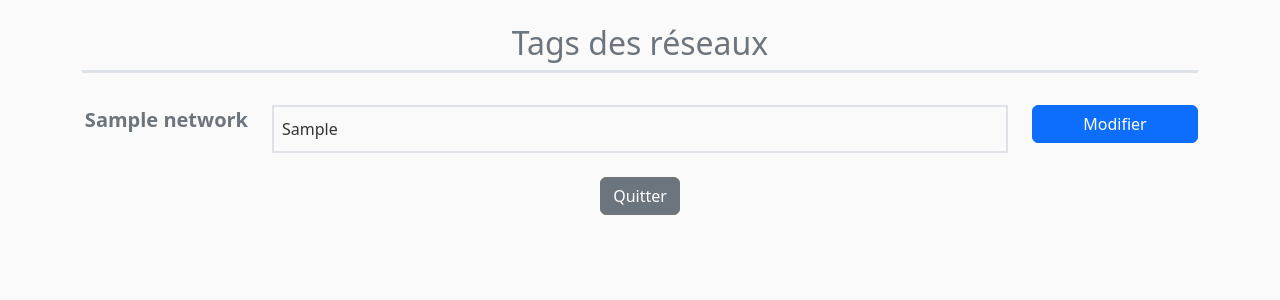
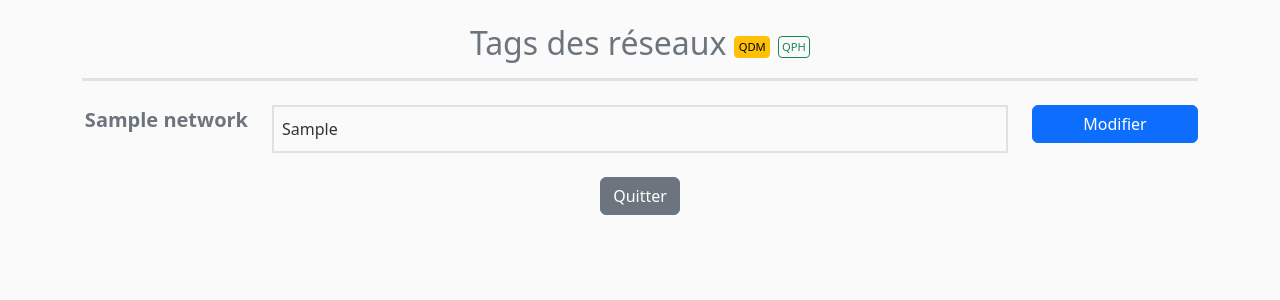
Before and after one commit to stephane-long/medpost, a Flask app: page /tags in a window 1280 px wide. Shown: the part 56-356 px from the top of the page. Run offline with Flask 3, Linux system fonts and the light colour scheme; a user stored in the database is signed in; tables that the repository leaves empty hold one stand-in row (values such as "Sample post").

Commit message:
Gestion des tags sur le QPH + minor updates

```diff
--- a/fetch_post/database.py
+++ b/fetch_post/database.py
@@ -42,7 +42,8 @@ class Networks(Base):
     __tablename__ = 'networks'
     id = Column(Integer, primary_key=True, autoincrement=True)
     name = Column(String, nullable=False)
-    tag = Column(String, nullable=True)
+    tag_qdm = Column(String, nullable=True)
+    tag_qph = Column(String, nullable=True)
 
     def __repr__(self):
         return f"Network {self.id} : {self.name}"
--- a/medpost-app/app.py
+++ b/medpost-app/app.py
@@ -33,7 +33,7 @@ login_manager.login_message_category = "error"
 
 logging.basicConfig(filename=log_path,
                     encoding='utf-8',
-                    level=logging.DEBUG,
+                    level=logging.INFO,
                     format='%(asctime)s - %(message)s', datefmt='%Y-%m-%d %H:%M'
                     )
 
@@ -70,7 +70,8 @@ class Posts(db.Model):
 class Networks(db.Model):
     id = db.Column(db.Integer, primary_key=True, autoincrement=True)
     name = db.Column(db.String, nullable=False)
-    tag = db.Column(db.String, nullable=True)
+    tag_qdm = db.Column(db.String, nullable=True)
+    tag_qph = db.Column(db.String, nullable=True)
 
     def __repr__(self):
         return f"Network {self.id} - {self.name}"
@@ -349,24 +350,28 @@ def logout():
 @login_required
 def update_tag(network_id):
     new_tag = request.form.get('new_tag')
+    newspaper = request.form.get('newspaper')
     network = db.session.get(Networks, network_id)
+    tag_name = 'tag_' + newspaper
     if network:
-        network.tag = new_tag
+        setattr(network, tag_name, new_tag)
         db.session.commit()
-    return redirect(url_for('tags_list'))
+    return redirect(url_for('tags_list', newspaper=newspaper))
 
 @app.route('/tags')
 @login_required
 def tags_list():
+    newspaper = request.args.get('newspaper', 'qdm', type=str)
     networks = (db.session
                 .query(Networks)
                 .with_entities(Networks.id,
                                Networks.name,
-                               Networks.tag
+                               Networks.tag_qdm,
+                               Networks.tag_qph
                                )
                 .all()
                 )
-    return render_template('tags_list.html', networks=networks)
+    return render_template('tags_list.html', networks=networks, newspaper=newspaper)
 
 @app.route('/update_user/<int:user_id>', methods=['POST'])
 @login_required
--- a/medpost-app/templates/tags_list.html
+++ b/medpost-app/templates/tags_list.html
@@ -1,19 +1,26 @@
 {% extends "layout.html" %}
 {% block content %}
 <div class="container">
-    <div class="row mb-4">
-        <div class="col">
-            <h2 class="text-center text-secondary border-bottom border-3 pb-2">Tags des réseaux</h2>
+    <div class="mb-4">
+        <div class="col d-flex flex-row align-items-center justify-content-center border-bottom border-3 pb-2">
+            <h2 class="text-secondary me-2">Tags des réseaux</h2>
+            <a class="btn me-2 btn-sm {% if newspaper =='qdm' %}btn-warning{% else %}btn-outline-warning{% endif %}" style="--bs-btn-padding-y: .1rem; --bs-btn-padding-x: .2rem; --bs-btn-font-size: .7rem;" role="button" href="{{ url_for('tags_list', newspaper='qdm') }}">QDM</a>
+            <a class="btn btn-sm {% if newspaper == 'qph' %}btn-success{% else %}btn-outline-success{% endif %}" style="--bs-btn-padding-y: .1rem; --bs-btn-padding-x: .2rem; --bs-btn-font-size: .7rem;" role="button" href="{{ url_for('tags_list', newspaper='qph') }}">QPH</a>
         </div>
     </div>
     {% for network in networks %}
+    {% if newspaper == 'qdm' %}
+        {% set tag_newspaper = network.tag_qdm %}
+    {% else %}
+        {% set tag_newspaper = network.tag_qph %}
+    {% endif %}
     <div class="row align-items-start mb-3">
         <div class="col-12 col-md-2 text-md-end text-center mb-2 mb-md-0">
             <span class="fw-bold text-secondary fs-5">{{ network.name }}</span>
         </div>
         <div class="col-12 col-md-8 mb-2 mb-md-0">
             <div class="network-tag p-2 border border-2">
-                {{ network.tag }}
+                {{ tag_newspaper }}
             </div>
         </div>
         <div class="col-12 col-md-2 d-flex justify-content-center justify-content-md-start">
@@ -30,9 +37,10 @@
                 </div>
                 <div class="modal-body">
                     <form action="{{ url_for('update_tag', network_id=network.id) }}" method="POST">
+                        <input type="hidden" name="newspaper" value="{{ newspaper }}">
                         <div class="mb-3">
                             <label for="tag{{ network.id }}" class="form-label">Nouveau tag</label>
-                            <textarea class="form-control" id="tag{{ network.id }}" name="new_tag" rows="3">{{ network.tag }}</textarea>
+                            <textarea class="form-control" id="tag{{ network.id }}" name="new_tag" rows="3">{{ tag_newspaper }}</textarea>
                         </div>
                         <div class="modal-footer">
                             <button type="button" class="btn btn-secondary" data-bs-dismiss="modal">Annuler</button>
```
Also changed, not shown: fetch_post/main.py (+12 -8 lines).
